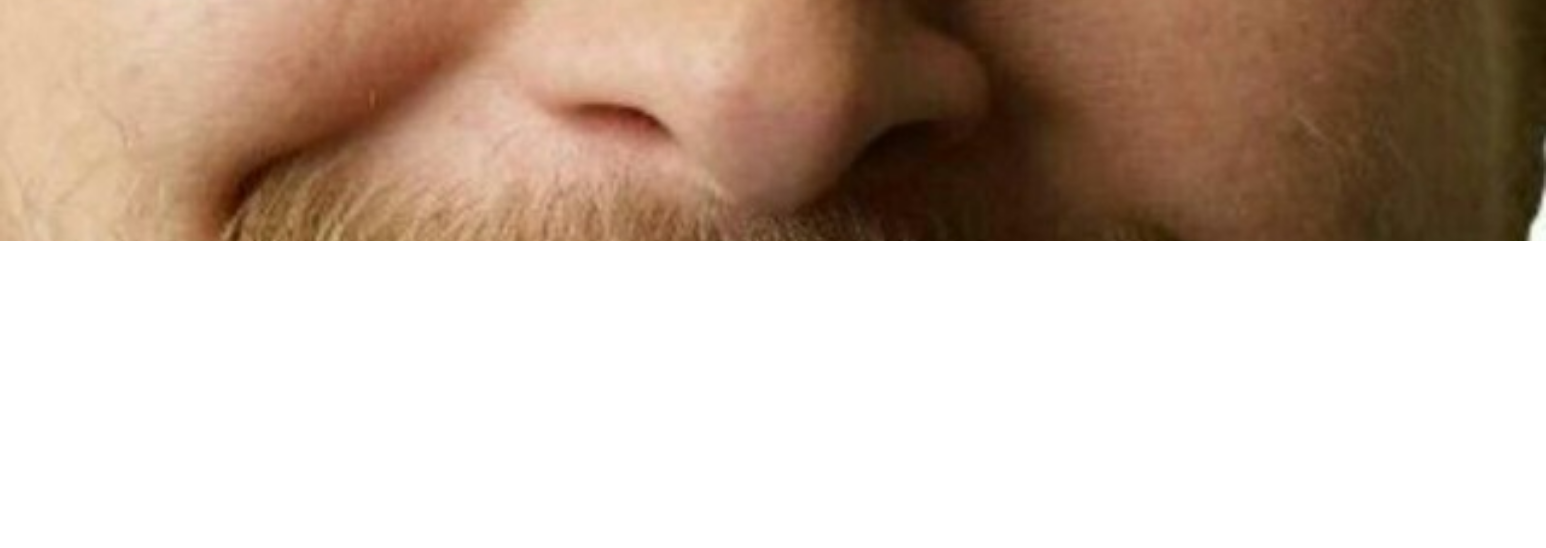
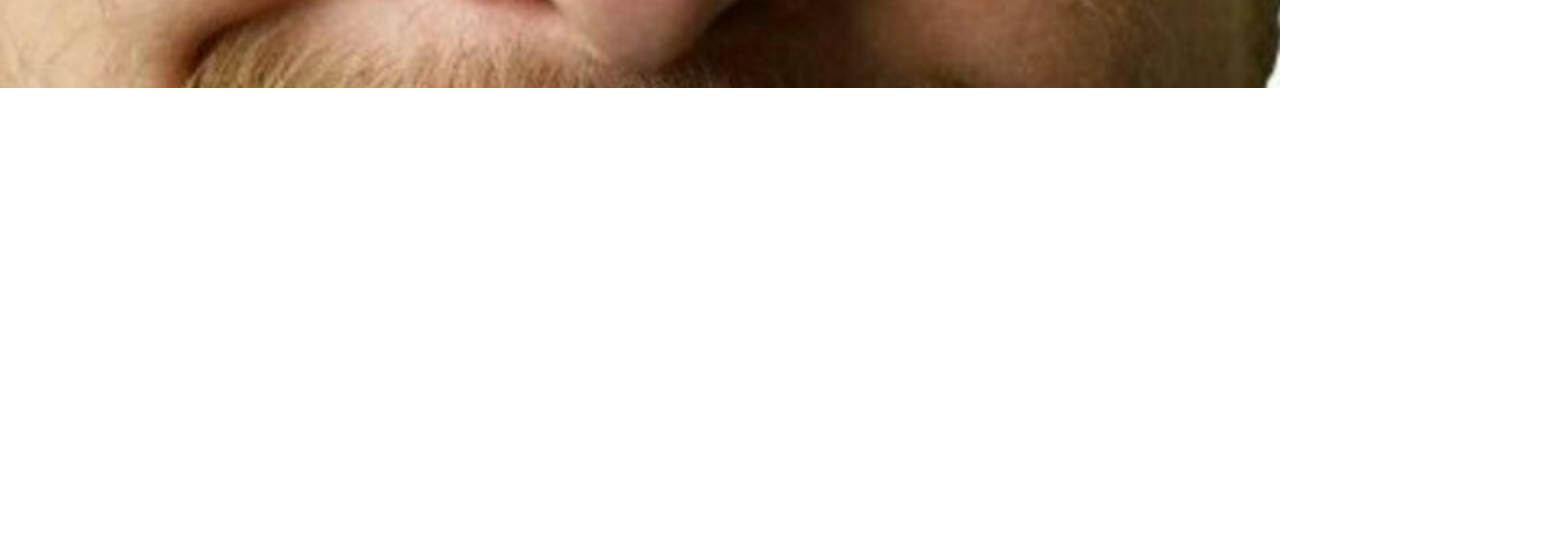
Before and after one commit to Clementine1703/CryptoCinema, a plain HTML site: page index.html in a window 1280 px wide. Shown: the part 1210-1758 px from the top of the page, 1546 px wide, since content can reach past the window. Drawn offline with nearby package versions, Linux system fonts and the light colour scheme.

Commit message:
overflow

```diff
--- a/style.css
+++ b/style.css
@@ -1,14 +1,20 @@
+*{
+	margin: 0;
+	padding: 0;
+	box-sizing: border-box;
+}
+
+
 html{
 	font-size: .052vw;
 	scroll-behavior: smooth;
+	overflow-x: hidden;
 }
 
 body{
 		width: 100%;
 		height: 100%;
-		margin: 0;
-		padding: 0;
-		box-sizing: border-box;
+		overflow-x: hidden;
 	}
 
 a{
```
